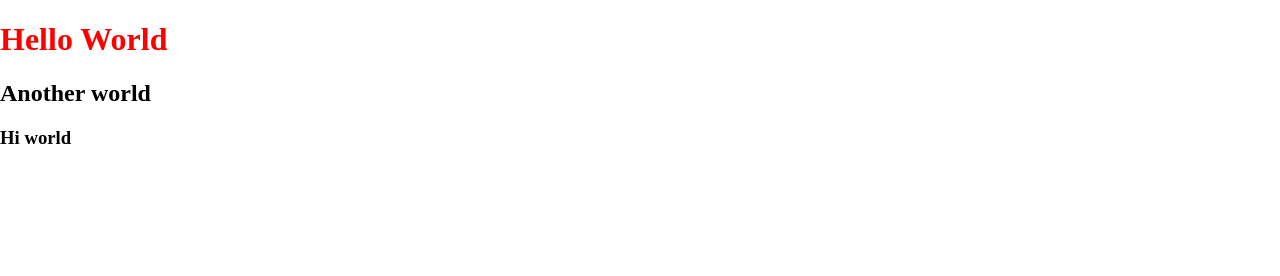
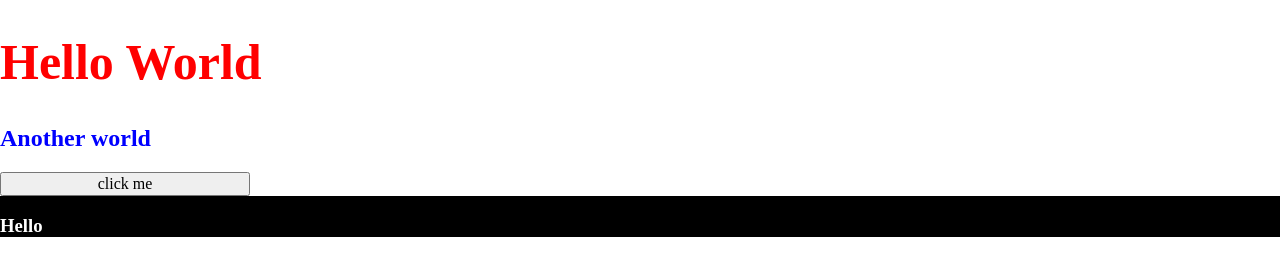
Before and after one commit to mercooler666/SASS_SCSS_LESS, a plain HTML site: page src/index.html in a window 1280 px wide. Drawn offline with nearby package versions, Linux system fonts and the light colour scheme.

Commit message:
sas add new file

```diff
--- a/src/index.html
+++ b/src/index.html
@@ -11,7 +11,18 @@
     <link rel="stylesheet" href="css/style.css"> <!-- Подключениефайлов -->
 
 </head>
-<h1>Hello World</h1>
-<h2>Another world</h2>
-<h3 class="header">Hi world</h3>
+<body>
+    <h1>Hello World</h1>
+    <h2>Another world</h2>
+    <div class="block">
+        <div class="block_color">
+            <button>
+                click me
+            </button>
+        </div>
+        <h3>
+            Hello
+        </h3>
+    </div>
+</body>
 </html>
--- a/src/sass/style.sass
+++ b/src/sass/style.sass
@@ -1,2 +1,13 @@
 h1
     color: red
+    font-size: 50px
+h2
+    color: blue
+.block
+    background-color: black
+    h3
+        color: white
+    &_color
+        background-color: #fff
+        button
+            width: 250px
```
Also changed, not shown: src/css/style.css, 1 other file.
